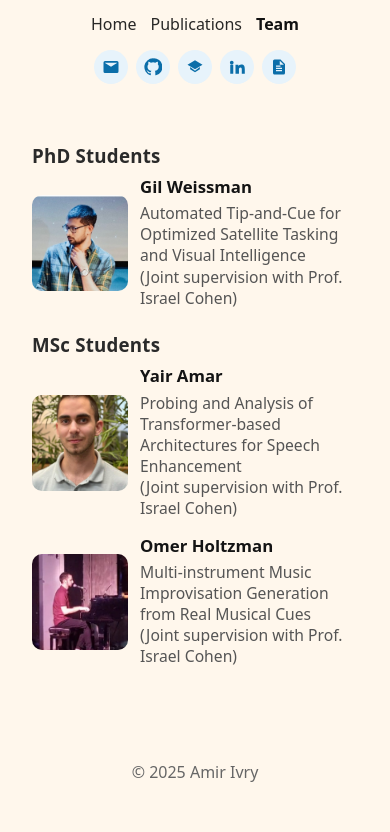
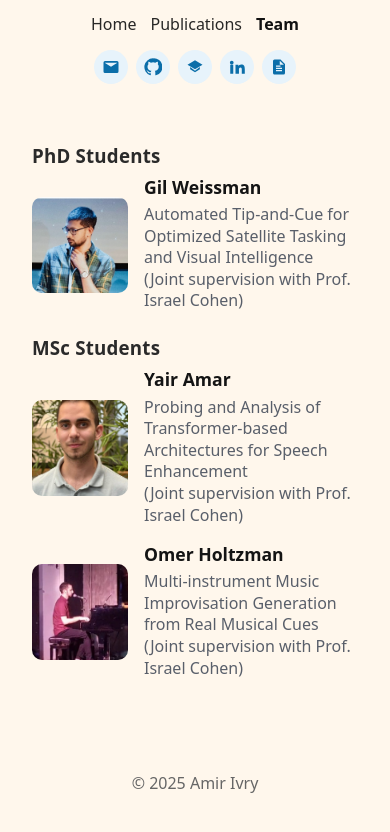
Before and after one commit to Amir-Ivry/Amir-Ivry.github.io, a Jekyll site: the page built from team.md, in a window 390 px wide. Shown: the top 832 px of the page. Built offline with Jekyll 4.4.1, drawn with Linux system fonts in a browser that asks for light colours.

Commit message:
Update styles.css

```diff
--- a/assets/css/styles.css
+++ b/assets/css/styles.css
@@ -437,3 +437,50 @@
   font-weight: 700;
   margin: 0 0 10px;
 }
+
+/* --- Team: consistent alignment of image/text across all cards --- */
+.team-grid {
+  display: grid;
+  grid-template-columns: repeat(2, minmax(0, 1fr));
+  gap: 24px 28px;
+  align-items: start;               /* grid rows align from the top */
+}
+
+/* Each member row: image + text perfectly aligned */
+.member {
+  display: grid;
+  grid-template-columns: 144px 1fr; /* fixed image column width */
+  column-gap: 16px;
+  align-items: center;              /* vertically center the pair */
+  min-height: 144px;                /* enforce equal row heights */
+}
+
+/* lock exact image size for everyone */
+.member img {
+  width: 144px;
+  height: 144px;
+  border-radius: 12px;
+  object-fit: cover;
+  display: block;
+  background: #f2eadf;
+}
+
+/* text stack centered against the image */
+.m-info {
+  display: grid;
+  row-gap: 6px;
+  align-content: center;            /* center text vertically */
+}
+
+.m-name { font-size: 1.1rem; line-height: 1.2; }
+.m-field { font-size: 1rem; color: #595f6a; line-height: 1.35; }
+
+/* Mobile: single column, still aligned */
+@media (max-width: 600px) {
+  .team-grid { grid-template-columns: 1fr; gap: 18px; }
+  .member {
+    grid-template-columns: 96px 1fr;  /* smaller image column */
+    min-height: 96px;
+  }
+  .member img { width: 96px; height: 96px; border-radius: 10px; }
+}
```
